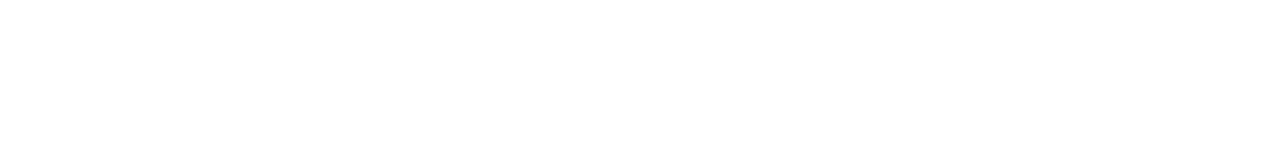
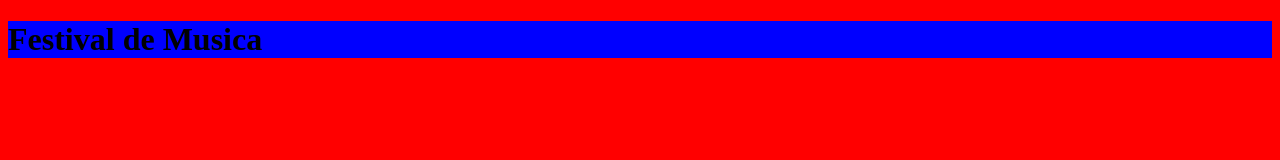
Before and after one commit to ItsBrutt/festivalDeMusica, a website: page index.html in a window 1280 px wide. Drawn offline with nearby package versions, Linux system fonts and the light colour scheme; files that its build step writes are made by us from their sources.

Commit message:
feat: configurar entorno SASS, añadir dependencias y estructura básica del encabezado

```diff
--- a/index.html
+++ b/index.html
@@ -4,8 +4,13 @@
     <meta charset="UTF-8">
     <meta name="viewport" content="width=device-width, initial-scale=1.0">
     <title>Festival de musica</title>
+    <link rel="stylesheet" href="build/css/app.css">
 </head>
 <body>
-
+    <header class="header">
+        <div class="contenedor contenido-header">
+            <h1>Festival de Musica</h1>
+        </div>
+    </header>
 </body>
 </html>
--- a/package.json
+++ b/package.json
@@ -20,9 +20,9 @@
   "type": "commonjs",
   "main": "index.js",
   "scripts": {
-    "test": "echo \"Error: no test specified\" && exit 1"
+    "sass": "sass --watch src/scss:build/css"
   },
-  "dependencies": {
+  "devDependencies": {
     "sass": "^1.97.3"
   }
 }
--- /dev/null
+++ b/src/scss/app.scss
@@ -0,0 +1,7 @@
+body {
+    background-color: red;
+}
+
+.header {
+    background-color: blue;
+}
```
Also changed, not shown: 1 other file.
